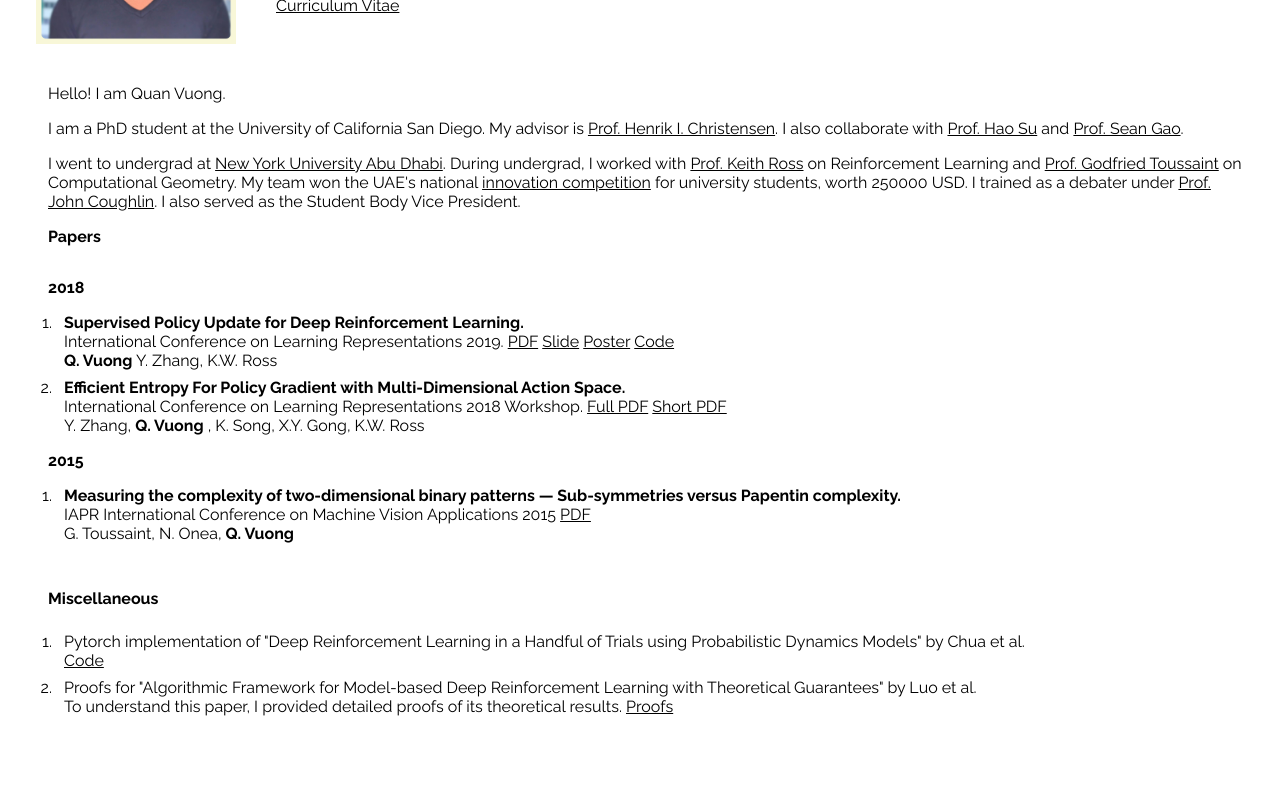
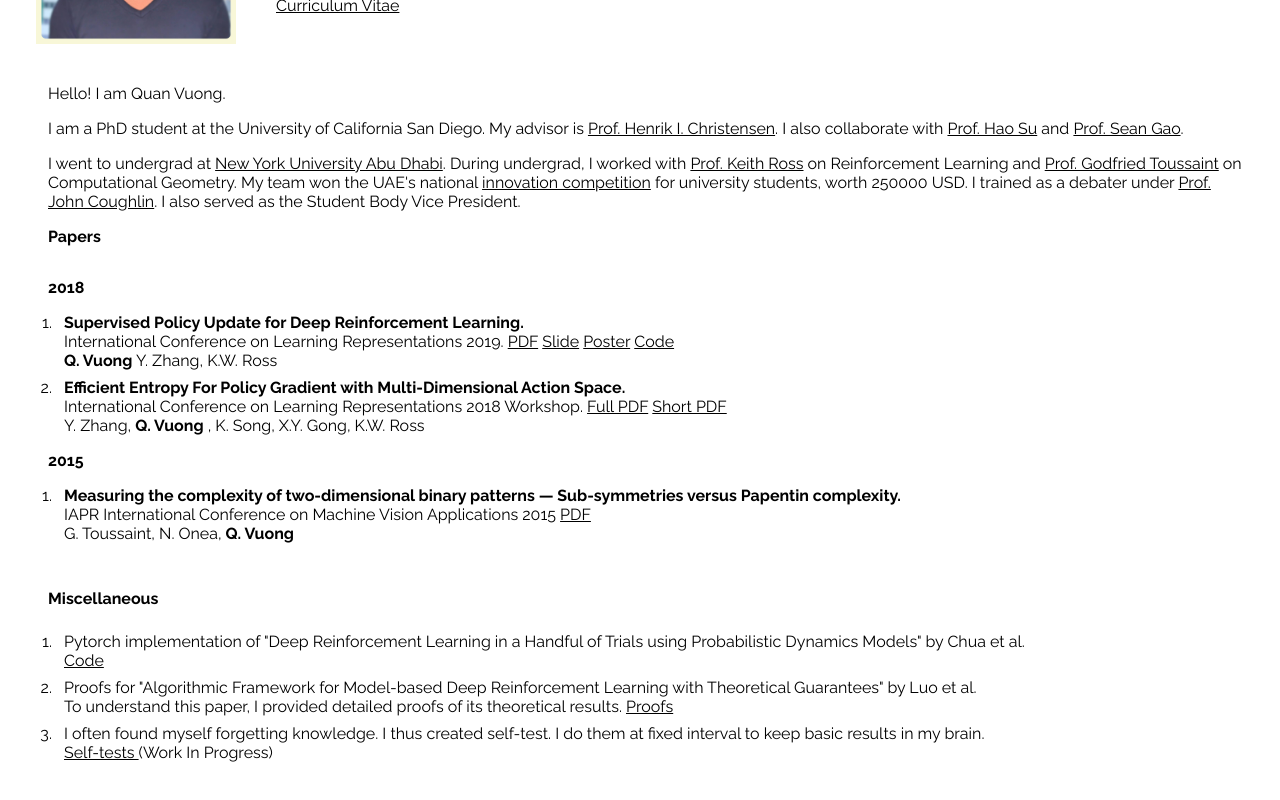
Before and after one commit to quanvuong/quanvuong.github.io, a React (Create React App) app: page / in a window 1280 px wide. Shown: the part 192-992 px from the top of the page. Before the commit the page ends 948 px from the top, so only its background shows below. Built offline with nearby package versions, Linux system fonts and the light colour scheme.

Commit message:
add link to self test

```diff
--- a/src/Implementations.js
+++ b/src/Implementations.js
@@ -24,6 +24,13 @@ class Implementations extends Component {
             </div>
           </li>
 
+          <li>
+          <div className="OnePaper">
+            <div>I often found myself forgetting knowledge. I thus created self-test. I do them at fixed interval to keep basic results in my brain.</div>
+            <div><a href="https://drive.google.com/open?id=1xg4gVeZNUsOijDgens9VWjOwMAVCPlNP">Self-tests </a> (Work In Progress)</div>
+          </div>
+        </li>
+
         </ol>
 
       </div>
```
